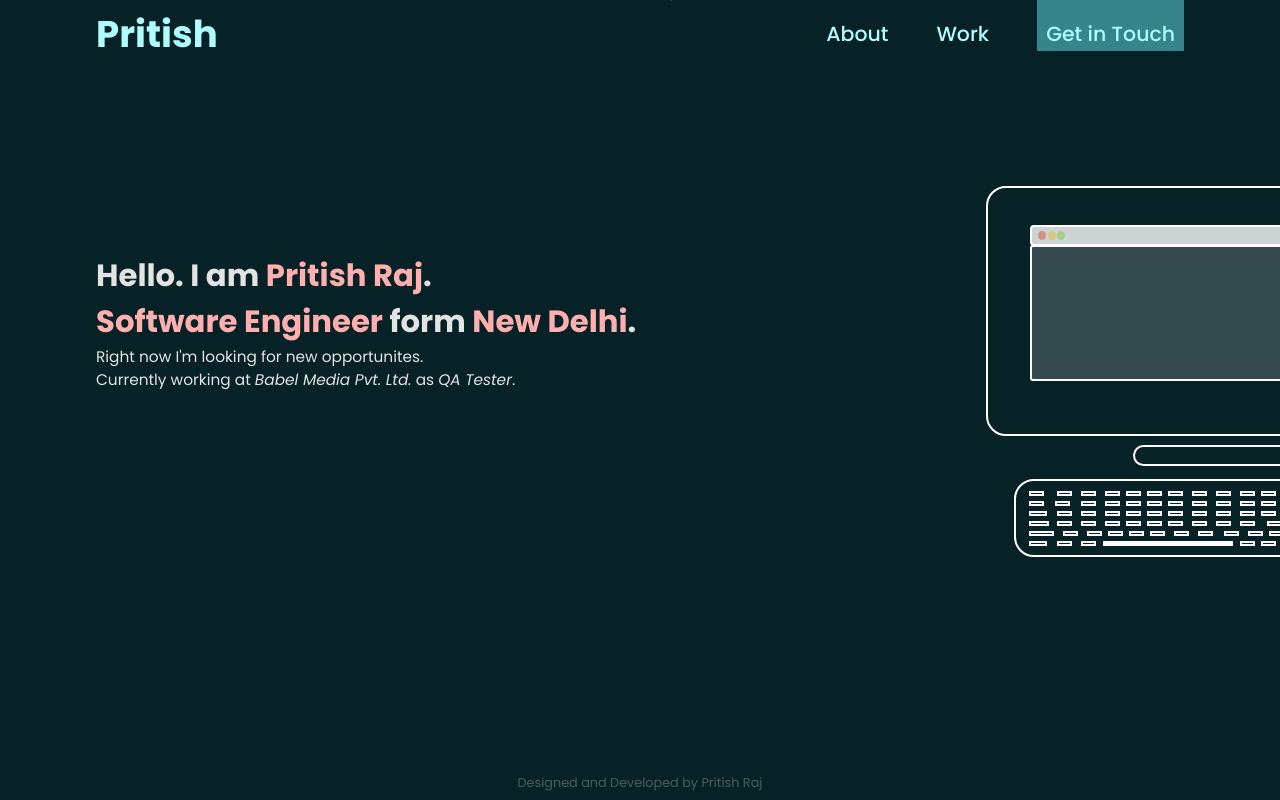
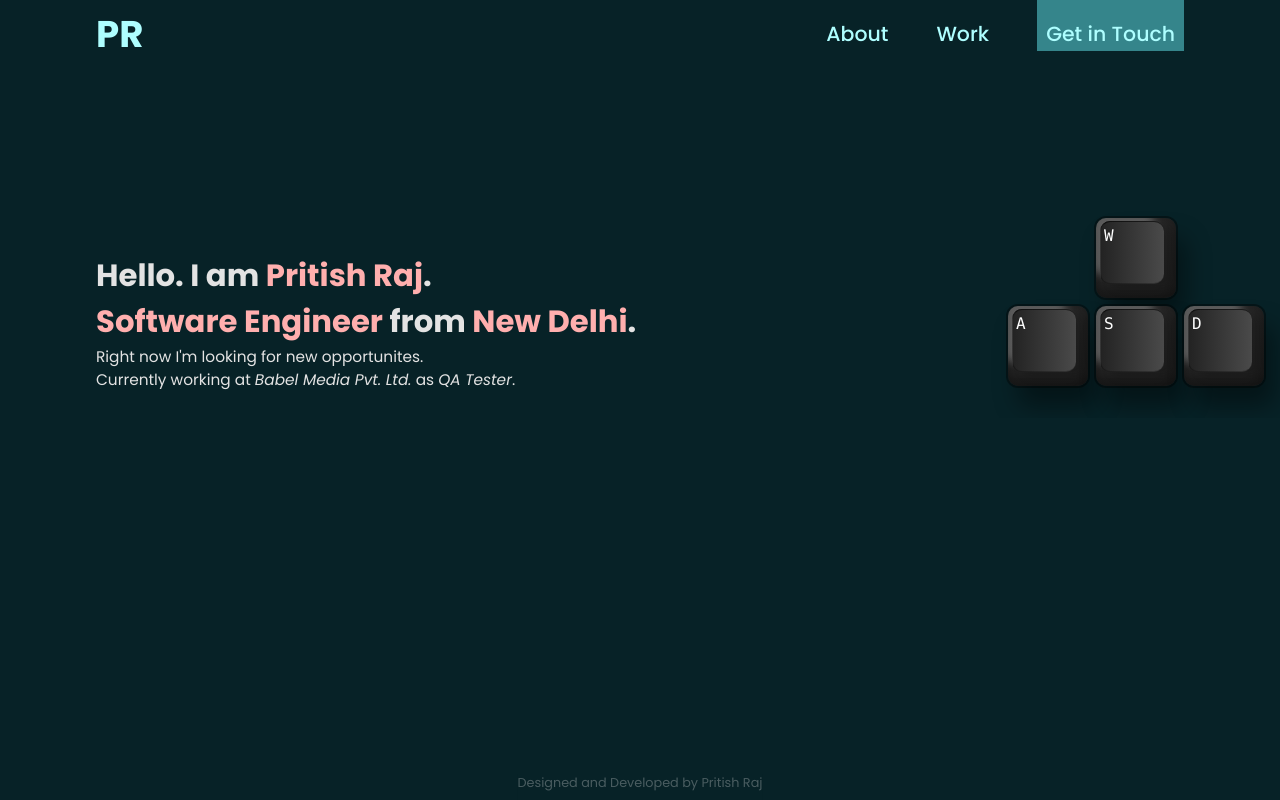
Before and after one commit to pritishraj04/Portfolio-design, a Svelte app: page / in a window 1280 px wide. Built offline with nearby package versions, Linux system fonts and the light colour scheme.

Commit message:
new hero image & minor fixes

```diff
--- a/src/lib/Header.svelte
+++ b/src/lib/Header.svelte
@@ -7,7 +7,7 @@
 
 <header>
   <div class="logo">
-    <a href="/">Pritish</a>
+    <a href="/">PR</a>
   </div>
   <a class="skip-to-content-link" href="#main"> Skip to content </a>
   <nav>
@@ -44,7 +44,7 @@
     left: 50%;
     padding: 8px;
     position: absolute;
-    transform: translateY(-100%);
+    transform: translateY(-120%);
     transition: transform 0.3s;
   }
 
@@ -109,6 +109,13 @@
       width: 90%;
       text-align: center;
       z-index: 99;
+      @supports (backdrop-filter: blur(10px)) {
+        @include bg-blur-light;
+        &:hover {
+          color: var(--clr-primary-bg);
+          background: var(--clr-primary-comp);
+        }
+      }
       &::before {
         content: "";
         position: absolute;
--- /dev/null
+++ b/src/lib/Key.svelte
@@ -0,0 +1,58 @@
+<script>
+  export let char;
+  let isPressed = false;
+  function handleWindowKeyDown(event) {
+    if (event.key === char) {
+      isPressed = true;
+      setTimeout(() => (isPressed = false), 200);
+    }
+  }
+</script>
+
+<svelte:window on:keydown={handleWindowKeyDown} />
+
+<span style={isPressed ? "transform: scale(0.9)" : "transform: scale(1)"}
+  ><i>{char}</i></span
+>
+
+<style lang="scss">
+  :first-child {
+    grid-column: 1 / span 3;
+    justify-self: center;
+  }
+  span {
+    position: relative;
+    display: inline-block;
+    font-family: consolas;
+    width: 80px;
+    height: 80px;
+    padding: 8px;
+    border-radius: 10px;
+    background: linear-gradient(180deg, #282828, #202020);
+    box-shadow: inset -8px 0 8px rgba(0, 0, 0, 0.15),
+      inset 0 -8px 8px rgba(0, 0, 0, 0.25), 0 0 0 2px rgba(0, 0, 0, 0.4),
+      10px 20px 25px rgba(0, 0, 0, 0.4);
+    overflow: hidden;
+    &::before {
+      content: "";
+      position: absolute;
+      top: 3px;
+      left: 4px;
+      bottom: 14px;
+      right: 12px;
+      background: linear-gradient(90deg, #232323, #4a4a4a);
+      border-radius: 10px;
+      box-shadow: -10px -10px 10px rgba(255, 255, 255, 0.25),
+        10px 5px 10px rgba(0, 0, 0, 0.15);
+      border-left: 1px solid #0004;
+      border-bottom: 1px solid #0004;
+      border-top: 1px solid #0009;
+    }
+    i {
+      position: relative;
+      color: #fff;
+      font-style: normal;
+      text-transform: uppercase;
+    }
+  }
+</style>
--- a/src/lib/PC.svelte
+++ /dev/null
@@ -1,206 +0,0 @@
-<svg
-  width="460"
-  height="371"
-  viewBox="0 0 460 371"
-  fill="none"
-  xmlns="http://www.w3.org/2000/svg"
->
-  <rect
-    x="29"
-    y="294"
-    width="383"
-    height="76"
-    rx="19"
-    stroke="white"
-    stroke-width="2"
-  />
-  <rect x="44" y="306" width="13" height="3" stroke="white" stroke-width="2" />
-  <rect x="44" y="326" width="16" height="3" stroke="white" stroke-width="2" />
-  <rect x="44" y="346" width="23" height="3" stroke="white" stroke-width="2" />
-  <rect x="44" y="316" width="13" height="3" stroke="white" stroke-width="2" />
-  <rect x="44" y="336" width="18" height="3" stroke="white" stroke-width="2" />
-  <rect x="44" y="356" width="16" height="3" stroke="white" stroke-width="2" />
-  <rect x="183" y="306" width="13" height="3" stroke="white" stroke-width="2" />
-  <rect x="183" y="326" width="13" height="3" stroke="white" stroke-width="2" />
-  <rect x="165" y="346" width="13" height="3" stroke="white" stroke-width="2" />
-  <rect x="183" y="316" width="13" height="3" stroke="white" stroke-width="2" />
-  <rect x="183" y="336" width="13" height="3" stroke="white" stroke-width="2" />
-  <rect x="72" y="306" width="13" height="3" stroke="white" stroke-width="2" />
-  <rect x="72" y="326" width="13" height="3" stroke="white" stroke-width="2" />
-  <rect x="70" y="316" width="13" height="3" stroke="white" stroke-width="2" />
-  <rect x="72" y="336" width="13" height="3" stroke="white" stroke-width="2" />
-  <rect x="72" y="356" width="13" height="3" stroke="white" stroke-width="2" />
-  <rect x="207" y="306" width="13" height="3" stroke="white" stroke-width="2" />
-  <rect x="207" y="326" width="13" height="3" stroke="white" stroke-width="2" />
-  <rect x="189" y="346" width="13" height="3" stroke="white" stroke-width="2" />
-  <rect
-    x="207"
-    y="316"
-    width="13"
-    height="3"
-    stroke="white"
-    stroke-width="2"
-    class="tap2"
-  />
-  <rect x="207" y="336" width="13" height="3" stroke="white" stroke-width="2" />
-  <rect x="96" y="306" width="13" height="3" stroke="white" stroke-width="2" />
-  <rect x="96" y="326" width="13" height="3" stroke="white" stroke-width="2" />
-  <rect x="78" y="346" width="13" height="3" stroke="white" stroke-width="2" />
-  <rect x="96" y="316" width="13" height="3" stroke="white" stroke-width="2" />
-  <rect x="96" y="336" width="13" height="3" stroke="white" stroke-width="2" />
-  <rect x="96" y="356" width="13" height="3" stroke="white" stroke-width="2" />
-  <rect x="231" y="306" width="13" height="3" stroke="white" stroke-width="2" />
-  <rect x="231" y="326" width="13" height="3" stroke="white" stroke-width="2" />
-  <rect x="213" y="346" width="13" height="3" stroke="white" stroke-width="2" />
-  <rect x="231" y="316" width="13" height="3" stroke="white" stroke-width="2" />
-  <rect x="231" y="336" width="13" height="3" stroke="white" stroke-width="2" />
-  <rect x="120" y="306" width="13" height="3" stroke="white" stroke-width="2" />
-  <rect x="120" y="326" width="13" height="3" stroke="white" stroke-width="2" />
-  <rect x="102" y="346" width="13" height="3" stroke="white" stroke-width="2" />
-  <rect x="120" y="316" width="13" height="3" stroke="white" stroke-width="2" />
-  <rect x="120" y="336" width="13" height="3" stroke="white" stroke-width="2" />
-  <rect
-    x="118"
-    y="356"
-    width="128"
-    height="3"
-    stroke="white"
-    stroke-width="2"
-    class="tap"
-  />
-  <rect x="255" y="306" width="13" height="3" stroke="white" stroke-width="2" />
-  <rect x="255" y="326" width="13" height="3" stroke="white" stroke-width="2" />
-  <rect x="239" y="346" width="13" height="3" stroke="white" stroke-width="2" />
-  <rect x="255" y="316" width="13" height="3" stroke="white" stroke-width="2" />
-  <rect x="255" y="336" width="13" height="3" stroke="white" stroke-width="2" />
-  <rect x="255" y="356" width="13" height="3" stroke="white" stroke-width="2" />
-  <rect x="141" y="306" width="13" height="3" stroke="white" stroke-width="2" />
-  <rect x="141" y="326" width="13" height="3" stroke="white" stroke-width="2" />
-  <rect x="123" y="346" width="13" height="3" stroke="white" stroke-width="2" />
-  <rect x="141" y="316" width="13" height="3" stroke="white" stroke-width="2" />
-  <rect x="141" y="336" width="13" height="3" stroke="white" stroke-width="2" />
-  <rect x="276" y="306" width="13" height="3" stroke="white" stroke-width="2" />
-  <rect x="276" y="326" width="13" height="3" stroke="white" stroke-width="2" />
-  <rect x="263" y="346" width="13" height="3" stroke="white" stroke-width="2" />
-  <rect x="276" y="316" width="13" height="3" stroke="white" stroke-width="2" />
-  <rect x="282" y="336" width="13" height="3" stroke="white" stroke-width="2" />
-  <rect x="276" y="356" width="13" height="3" stroke="white" stroke-width="2" />
-  <rect x="162" y="306" width="13" height="3" stroke="white" stroke-width="2" />
-  <rect x="162" y="326" width="13" height="3" stroke="white" stroke-width="2" />
-  <rect x="144" y="346" width="13" height="3" stroke="white" stroke-width="2" />
-  <rect x="162" y="316" width="13" height="3" stroke="white" stroke-width="2" />
-  <rect x="162" y="336" width="13" height="3" stroke="white" stroke-width="2" />
-  <rect x="297" y="306" width="13" height="3" stroke="white" stroke-width="2" />
-  <rect x="297" y="326" width="13" height="3" stroke="white" stroke-width="2" />
-  <rect x="284" y="346" width="13" height="3" stroke="white" stroke-width="2" />
-  <rect x="297" y="316" width="13" height="3" stroke="white" stroke-width="2" />
-  <rect x="297" y="356" width="13" height="3" stroke="white" stroke-width="2" />
-  <rect x="318" y="306" width="13" height="3" stroke="white" stroke-width="2" />
-  <rect x="318" y="326" width="13" height="3" stroke="white" stroke-width="2" />
-  <rect x="308" y="346" width="23" height="3" stroke="white" stroke-width="2" />
-  <rect x="318" y="316" width="13" height="3" stroke="white" stroke-width="2" />
-  <rect x="312" y="336" width="18" height="3" stroke="white" stroke-width="2" />
-  <rect x="318" y="356" width="13" height="3" stroke="white" stroke-width="2" />
-  <rect x="345" y="306" width="13" height="3" stroke="white" stroke-width="2" />
-  <rect x="345" y="326" width="13" height="3" stroke="white" stroke-width="2" />
-  <rect x="345" y="316" width="13" height="3" stroke="white" stroke-width="2" />
-  <rect x="345" y="356" width="13" height="3" stroke="white" stroke-width="2" />
-  <rect x="366" y="306" width="13" height="3" stroke="white" stroke-width="2" />
-  <rect x="387" y="306" width="13" height="3" stroke="white" stroke-width="2" />
-  <rect x="366" y="326" width="13" height="3" stroke="white" stroke-width="2" />
-  <rect x="387" y="326" width="13" height="3" stroke="white" stroke-width="2" />
-  <rect x="366" y="346" width="13" height="3" stroke="white" stroke-width="2" />
-  <rect x="366" y="316" width="13" height="3" stroke="white" stroke-width="2" />
-  <rect x="387" y="316" width="13" height="3" stroke="white" stroke-width="2" />
-  <rect x="366" y="356" width="13" height="3" stroke="white" stroke-width="2" />
-  <rect x="387" y="356" width="13" height="3" stroke="white" stroke-width="2" />
-  <rect
-    x="1"
-    y="1"
-    width="458"
-    height="248"
-    rx="19"
-    stroke="white"
-    stroke-width="2"
-  />
-  <rect
-    x="148"
-    y="260"
-    width="164"
-    height="19"
-    rx="9.5"
-    stroke="white"
-    stroke-width="2"
-  />
-  <rect
-    x="45"
-    y="40"
-    width="283"
-    height="19"
-    rx="3"
-    fill="white"
-    fill-opacity="0.8"
-    stroke="white"
-    stroke-width="2"
-  />
-  <rect
-    x="45"
-    y="60"
-    width="283"
-    height="134"
-    rx="2"
-    fill="white"
-    fill-opacity="0.18"
-    stroke="white"
-    stroke-width="2"
-  />
-  <ellipse cx="56" cy="49.5" rx="4" ry="4.5" fill="#D29082" />
-  <ellipse cx="66" cy="49.5" rx="4" ry="4.5" fill="#D2CA82" />
-  <ellipse cx="75" cy="49.5" rx="4" ry="4.5" fill="#A5D282" />
-</svg>
-
-<style>
-  .tap {
-    animation: col 3s linear infinite;
-  }
-  .tap2 {
-    animation: col2 3s linear infinite;
-  }
-
-  @keyframes col {
-    0%,
-    31% {
-      fill: none;
-    }
-    32%,
-    40% {
-      fill: white;
-    }
-    41%,
-    65% {
-      fill: none;
-    }
-    66%,
-    72% {
-      fill: white;
-    }
-    73%,
-    100% {
-      fill: none;
-    }
-  }
-  @keyframes col2 {
-    0%,
-    55% {
-      fill: none;
-    }
-    56%,
-    61% {
-      fill: white;
-    }
-    62%,
-    100% {
-      fill: none;
-    }
-  }
-</style>
--- a/src/lib/works.js
+++ b/src/lib/works.js
@@ -15,7 +15,7 @@ const works = [
     tech: ["Sveltekit", "CSS", "Supabase"],
     img: "lgini.webp",
     link: "https://mystifying-goodall-ca2cf8.netlify.app/",
-    desc: "Full Stack project Laundry App made using Sveltekit, CSS as frontend & supabase as backend. This project focuses on quick login/register system integration. This project also features odering and account system. DISCLAIMER: Supabase servises might get paused due to it's reserving resources policy for community users. Please feel free to contact me if the login/register system is not working for you.",
+    desc: "Full Stack project Laundry App made using Sveltekit, CSS as frontend & supabase as backend. This project focuses on quick login/register system integration. This project also features odering and account system.",
   },
   {
     id: 3,
--- a/src/routes/index.svelte
+++ b/src/routes/index.svelte
@@ -1,5 +1,8 @@
 <script>
-  import PC from "$lib/PC.svelte";
+  // import PC from "$lib/PC.svelte";
+
+  import Key from "$lib/Key.svelte";
+
   let y;
 </script>
 
@@ -12,7 +15,7 @@
 <main style="margin-top: max({y / 2 - 214}px, 140px);" id="main">
   <h2>
     Hello. I am <span class="accent">Pritish Raj</span>.<br />
-    <span class="accent">Software Engineer</span> form
+    <span class="accent">Software Engineer</span> from
     <span class="accent">New Delhi</span>.
   </h2>
   <p>
@@ -22,7 +25,10 @@
   </p>
 </main>
 <div class="pc" style="top: max({y / 2 - 214}px, 170px);">
-  <PC />
+  <Key char="w" />
+  <Key char="a" />
+  <Key char="s" />
+  <Key char="d" />
 </div>
 
 <style lang="scss">
@@ -40,10 +46,15 @@
   }
   .pc {
     position: absolute;
-    right: 0rem;
-    width: clamp(8rem, 23vw, 27rem);
+    right: 0;
+    padding: 2rem;
+    padding-right: 1rem;
     overflow: hidden;
-    @media only screen and (max-width: 540px) {
+    z-index: -1;
+    display: grid;
+    grid-template-columns: 1fr 1fr 1fr;
+    gap: 8px;
+    @media only screen and (max-width: 770px) {
       filter: blur(5px);
     }
   }
--- a/src/variables.scss
+++ b/src/variables.scss
@@ -7,4 +7,9 @@
   --clr-primary-text: #e3e3e3;
   --clr-primary-comp: #f27d10;
   --clr-primary-acc: #ffafae;
+  --clr-lightblur-bg: hsla(189, 70%, 9%, 0.35);
 }
+@mixin bg-blur-light {
+  background: var(--clr-lightblur-bg);
+  backdrop-filter: blur(10px);
+}
```
Also changed, not shown: src/routes/work.svelte (+20 -0 lines).
